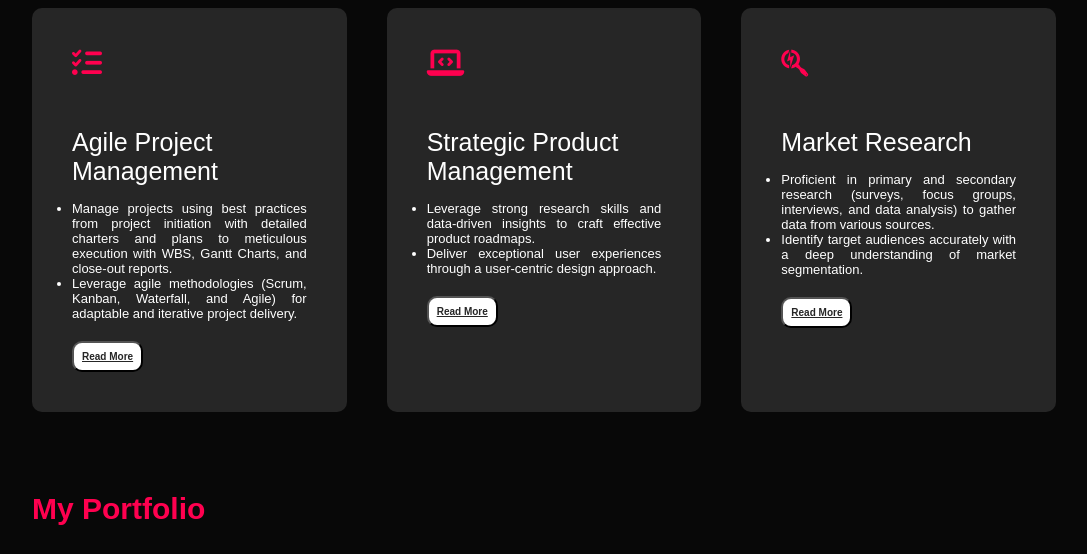
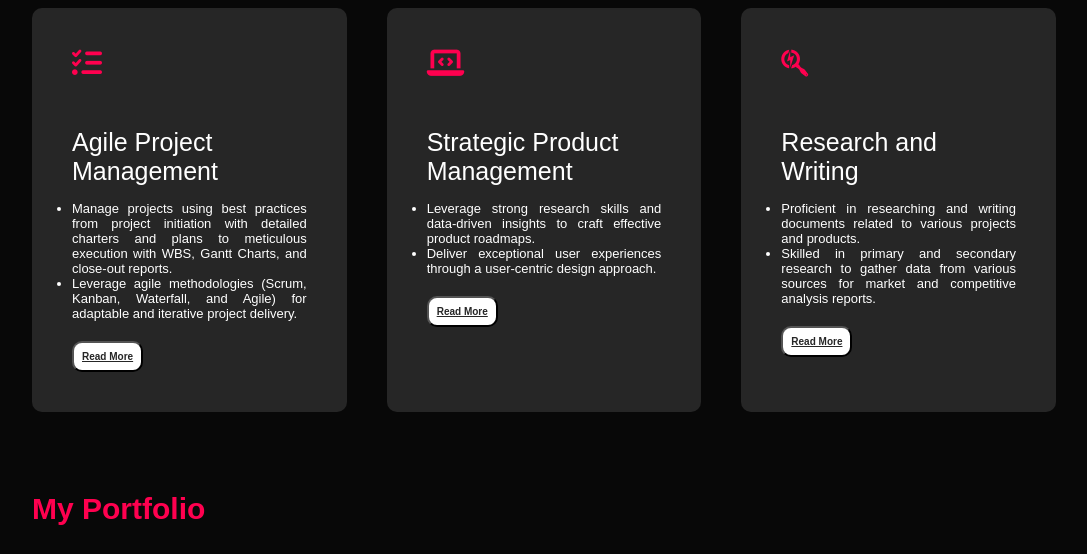
Before and after one commit to maimoonaqbl/portfolio, a plain HTML site: page index.html in a window 1280 px wide. Shown: the part 1500-2054 px from the top of the page, without its empty margins (96-1183 px from the left). Drawn offline with Linux system fonts and the light colour scheme.

Commit message:
Add files via upload

```diff
--- a/index.html
+++ b/index.html
@@ -134,13 +134,15 @@
 
             <div>
                 <i class="fa-brands fa-searchengin"></i>
-                    <h2>Market Research</h2>
+                    <h2>Research and Writing</h2>
                     <ul class="wrap-text">
-                        <li>Proficient in primary and secondary research (surveys, focus groups, interviews, and data analysis) to gather data from various sources.</li>
-                        <li>Identify target audiences accurately with a deep understanding of market segmentation.</li>
+                        <li>Proficient in researching and writing documents related to various projects and products.</li>
+                        <li>Skilled in primary and secondary research to gather data from various sources for market and competitive analysis reports.</li>
                         <span class="read-more-content">
-                        <li>Assess competitors' strengths, weaknesses, opportunities, and threats.</li>
-                        <li>Create clear and concise market research reports and presentations by using data visualization tools (e.g., Power BI, Qlik) to communicate insights effectively.</li></span>
+                        <li>Create clear and concise instruction manuals, FAQs, Blog content, articles, case studies, and technical documentation.</li>
+
+                        <li>Develop project management reports, including charters, statements of work, and risk management or close-out reports, required throughout the project management lifecycle.</li>
+                        </span>
 
                         <button class="read-more-btn">Read More</button>
 
```
